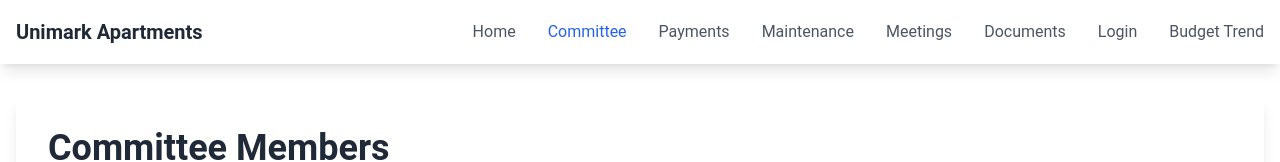
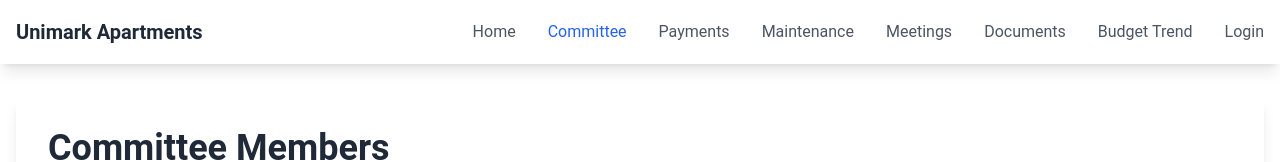
Before and after one commit to Apurva-Lohia/building_management, a React (Vite) app: page /committee in a window 1280 px wide. Shown: the top 162 px of the page. Built offline with nearby package versions, Linux system fonts and the light colour scheme; no server answers.

Commit message:
navbar changed

```diff
--- a/src/components/Navbar.jsx
+++ b/src/components/Navbar.jsx
@@ -30,8 +30,8 @@ function Navbar() {
           <Link to="/maintenance" className={isActive('/maintenance')}>Maintenance</Link>
           <Link to="/meetings" className={isActive('/meetings')}>Meetings</Link>
           <Link to="/documents" className={isActive('/documents')}>Documents</Link>
+          <Link to="/budget" className={isActive('/budget')}>Budget Trend</Link>
           <Link to="/login" className={isActive('/login')}>Login</Link>
-          <Link to="/budget" className={isActive('/budget')}>Budget Trend</Link>
         </div>
 
         {username && (
```
